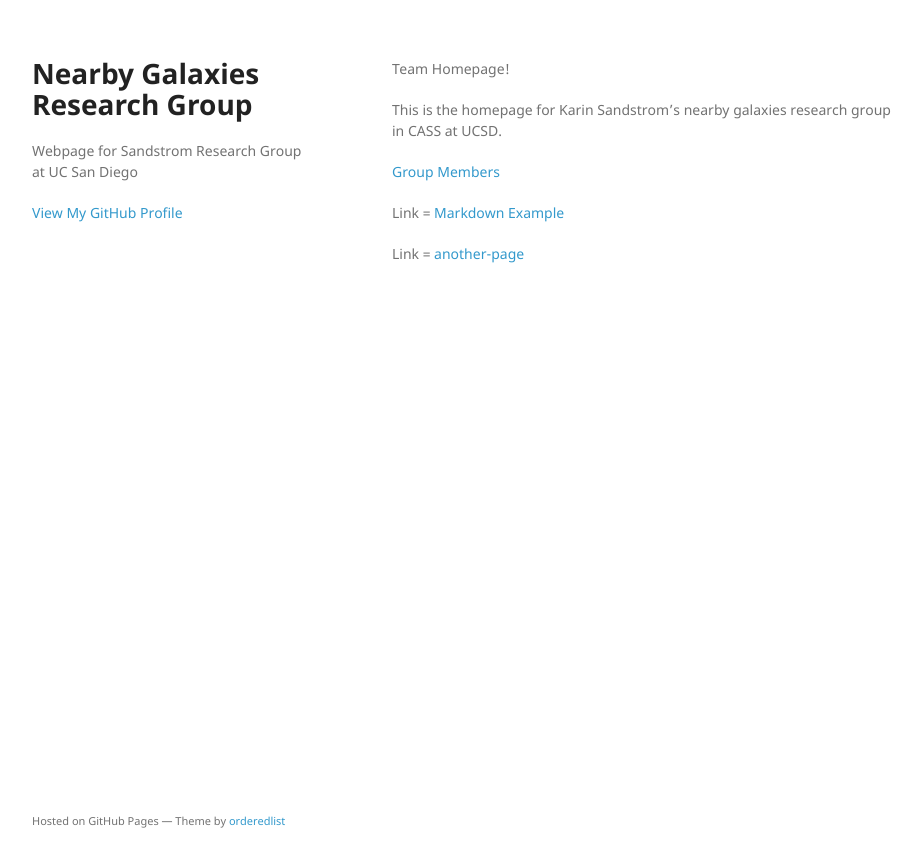
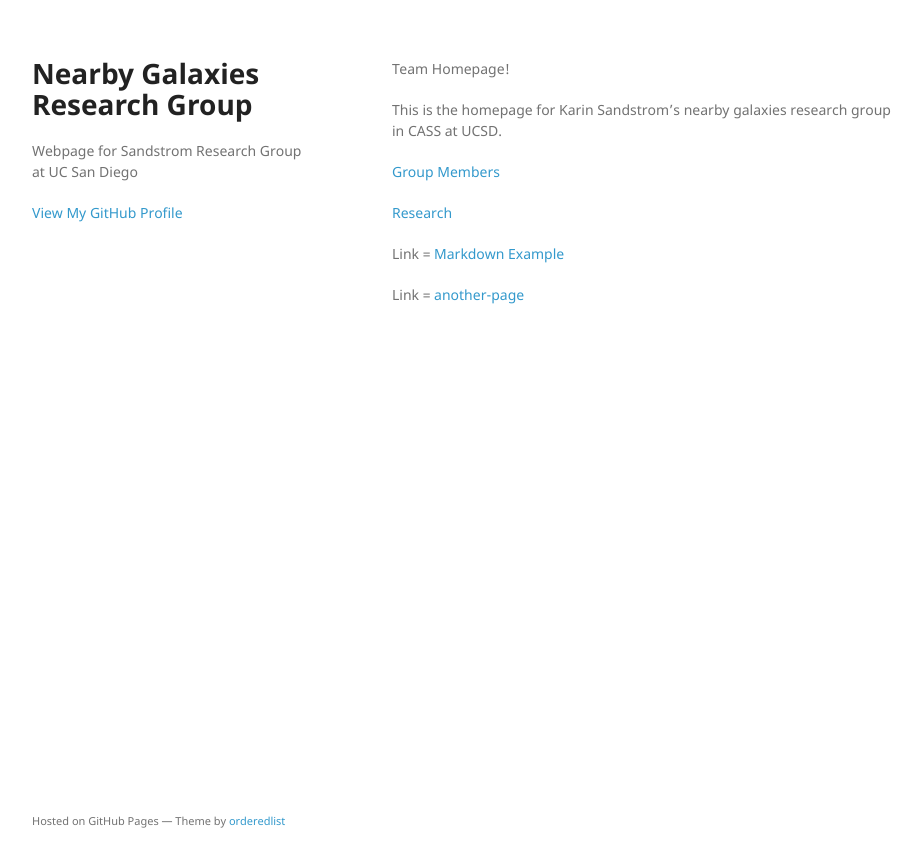
Before and after one commit to nearbygalaxies/nearbygalaxies.github.io, a Jekyll site: the page built from index.md, in a window 1280 px wide. Shown: the top 867 px of the page, without its empty margins (178-1099 px from the left). Built offline with Jekyll 4.4.1, drawn with Linux system fonts in a browser that asks for light colours.

Commit message:
Add research link to index / Add I-Da's page link (#4)
* Add research linux to index

* update I-Da's page

```diff
--- a/index.md
+++ b/index.md
@@ -8,6 +8,8 @@ This is the homepage for Karin Sandstrom's nearby galaxies research group in CAS
 
 [Group Members](people)
 
+[Research](research/index.md)
+
 Link = [Markdown Example](markdown-example)
 
 Link = [another-page](another-page)
```
Also changed, not shown: people.md (+2 -0 lines).
